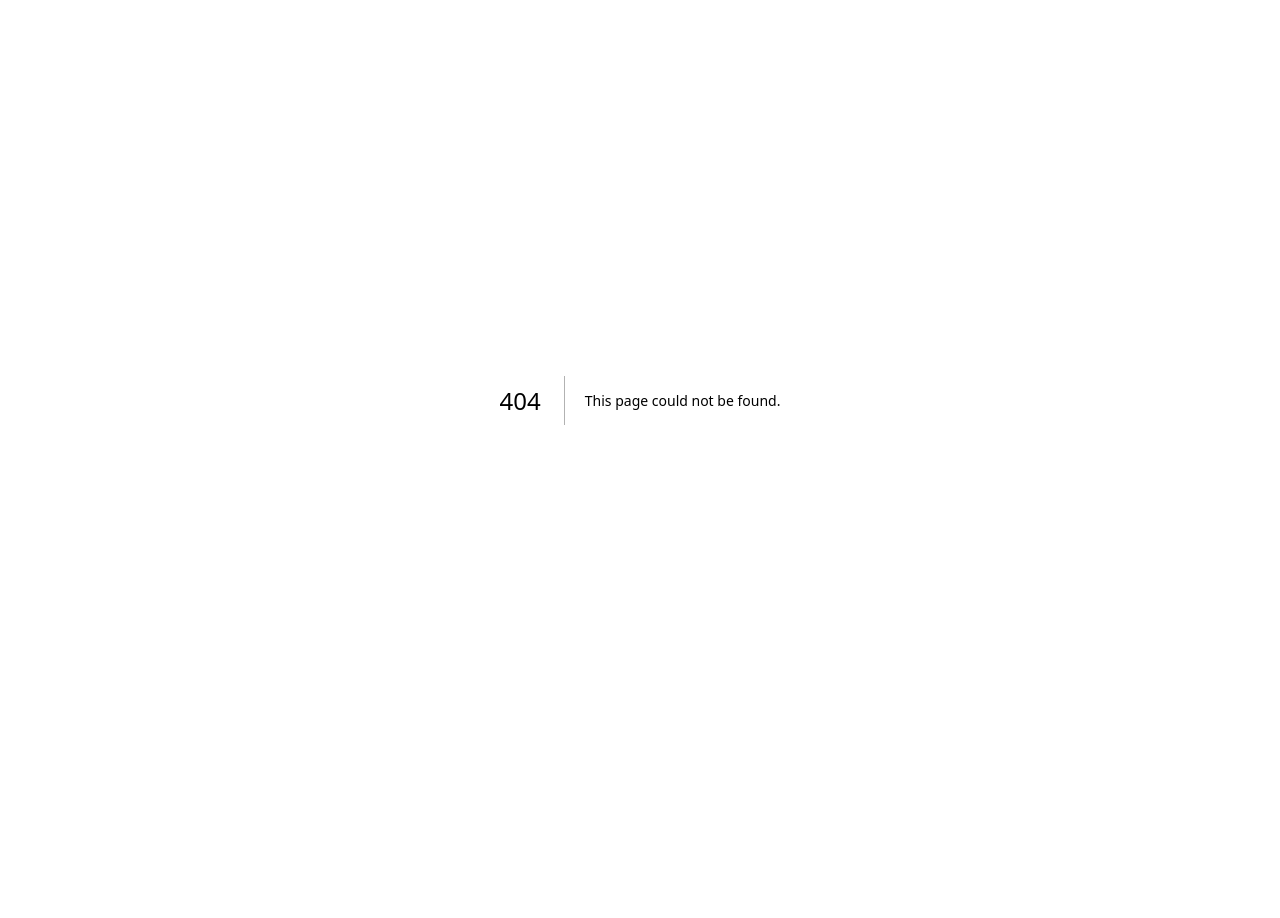
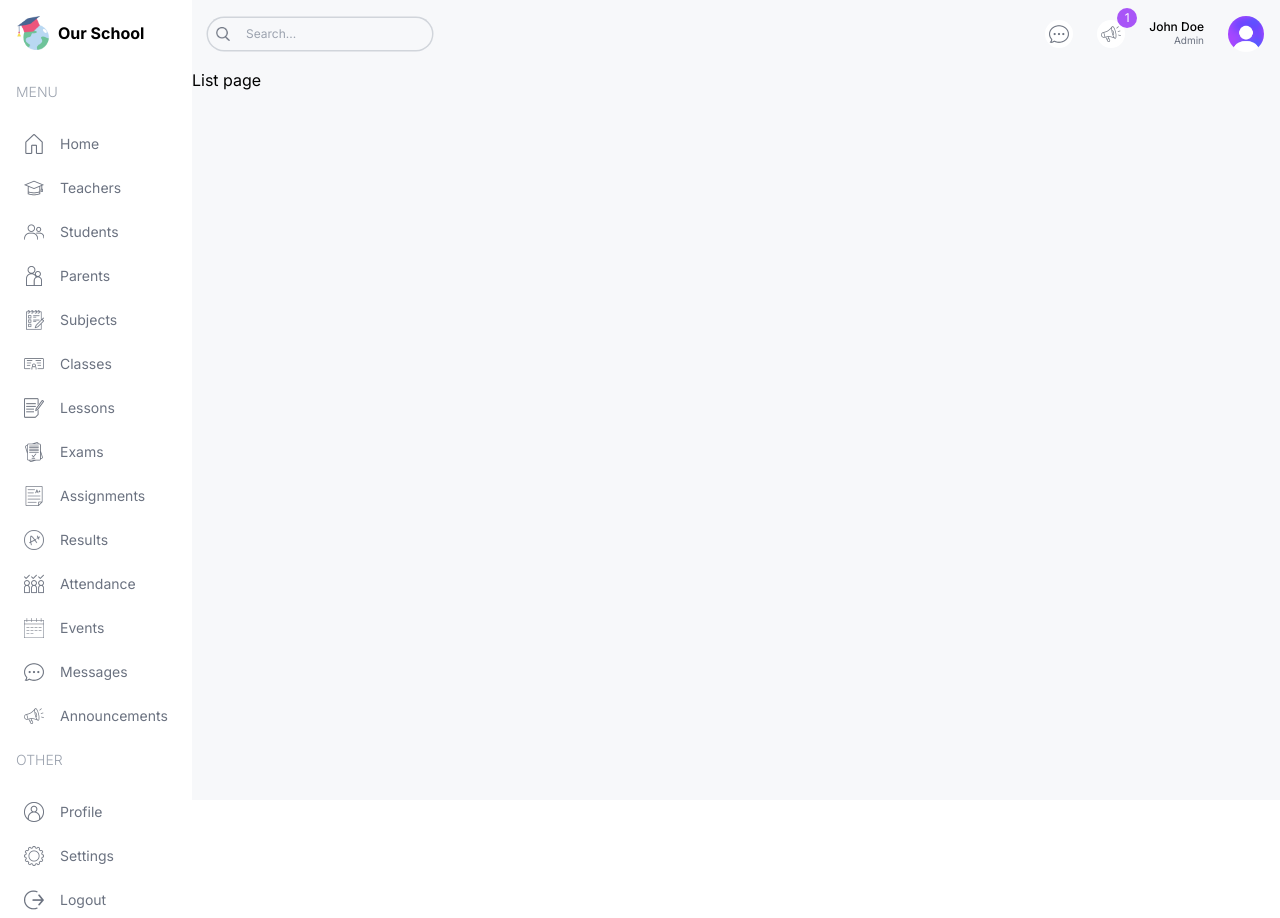
Before and after one commit to im-azad/next-school-management, a Next.js app: page /list/teachers in a window 1280 px wide. Before the commit this address had no page. Before the commit the page ends 800 px from the top, so only its background shows below. Built offline with nearby package versions, Linux system fonts and the light colour scheme.

Commit message:
teachers list page create

```diff
--- a/src/app/(dashboard)/layout.tsx
+++ b/src/app/(dashboard)/layout.tsx
@@ -23,7 +23,7 @@ export default function DashboardLayout({
         <Menu />
       </div>
       {/* Main Content */}
-      <div className="w-[85%] md:w-[90%] lg:w-[82%] xl:w-[85%] bg-[#F7F8FA] overflow-scroll flex flex-col">
+      <div className="w-[85%] md:w-[90%] lg:w-[82%] xl:w-[85%] bg-[#F7F8FA] overflow-scroll overflow-x-hidden flex flex-col">
         {/* Top Navbar */}
         <Navbar />
         {/* Main Page Content */}
--- /dev/null
+++ b/src/app/(dashboard)/list/teachers/page.tsx
@@ -0,0 +1,5 @@
+export default function TeacherListPage() {
+    return (
+      <h1>List page</h1>
+    );
+  }
```
